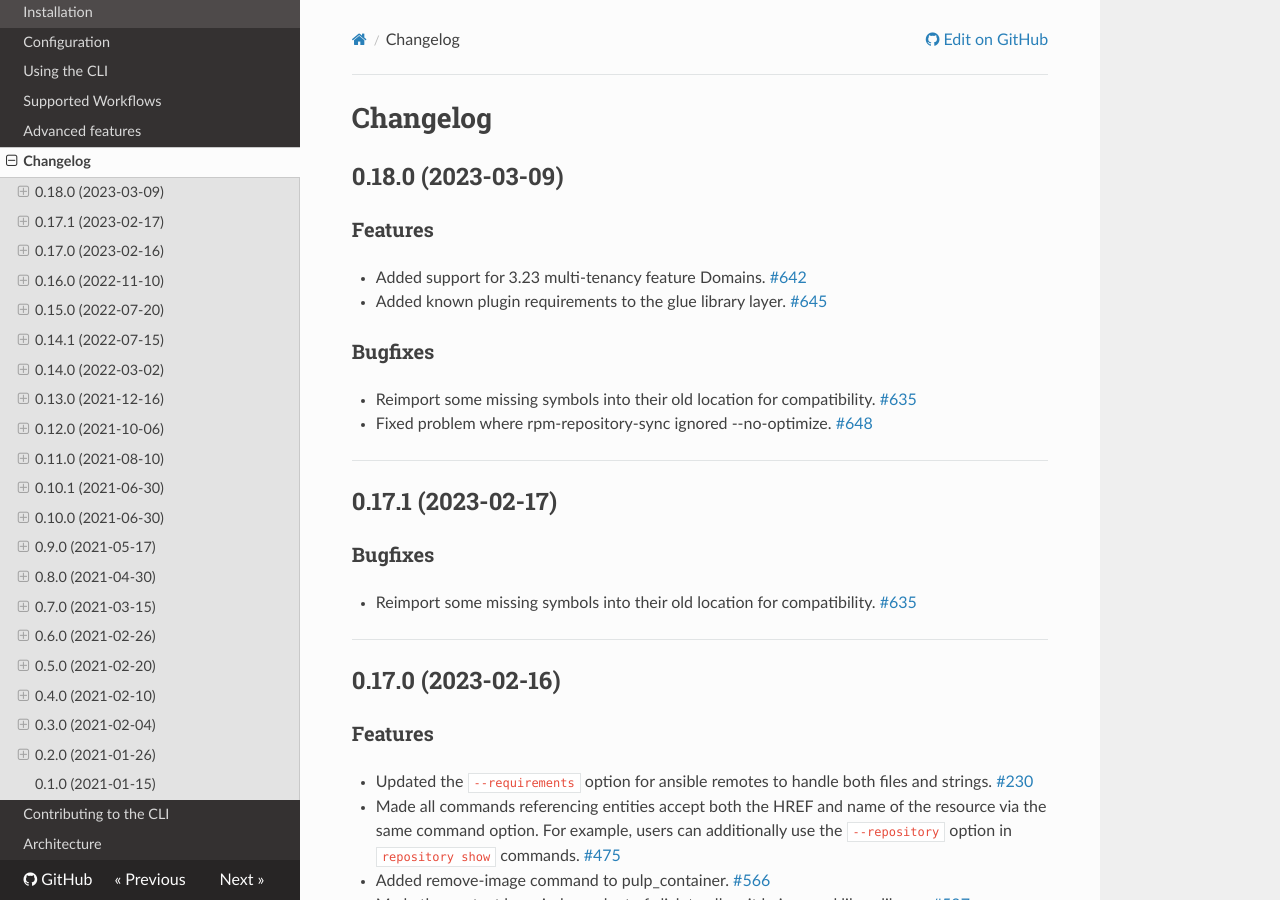
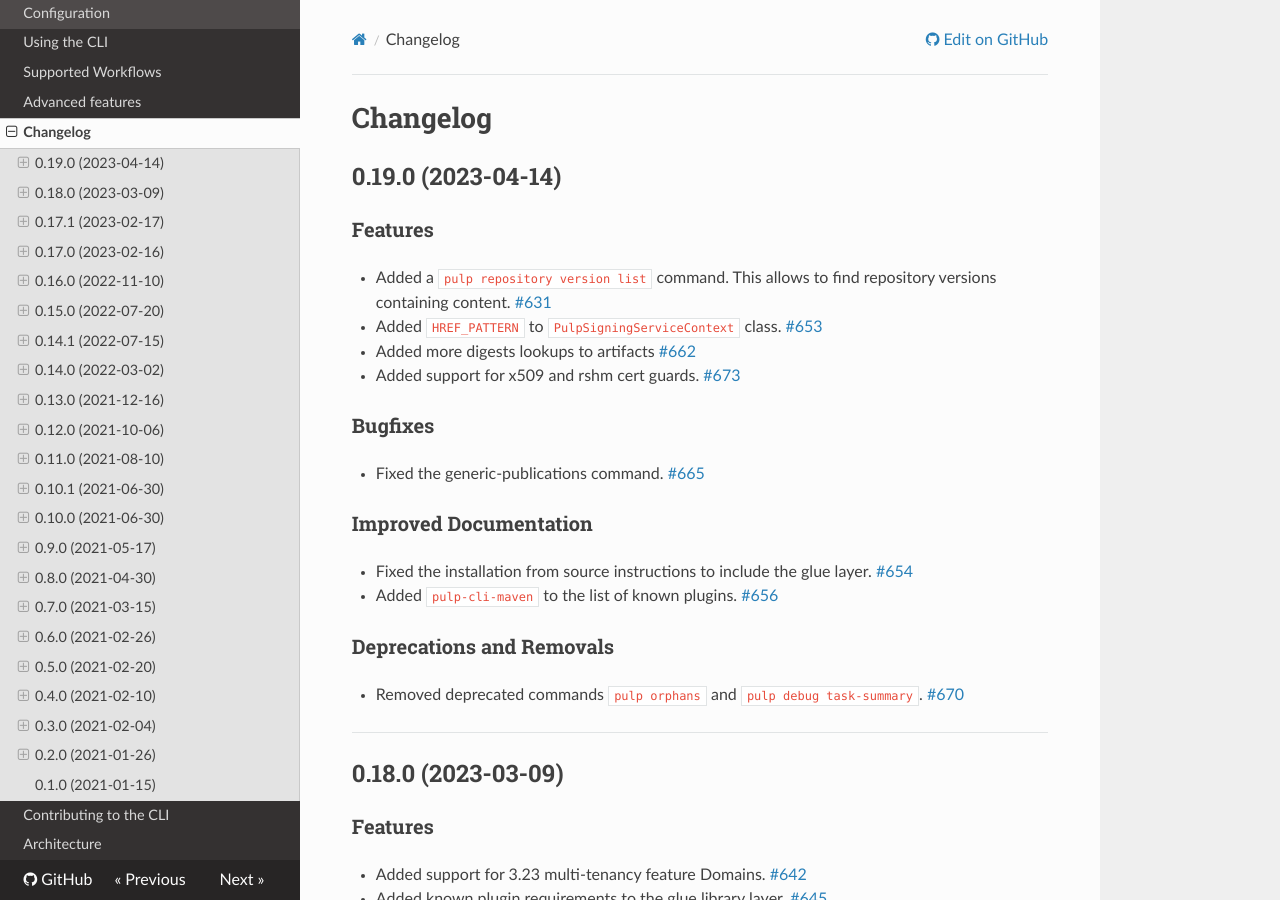
Before and after one commit to pulp/pulp-cli, an MkDocs documentation site: the page built from docs/CHANGES.md, in a window 1280 px wide and 900 px high. Built offline with MkDocs 1.6.1, drawn with Linux system fonts in a browser that asks for light colours; nearby versions of some CDN libraries.

Commit message:
Release 0.19.0
[noissue]

```diff
--- a/docs/CHANGES.md
+++ b/docs/CHANGES.md
@@ -9,6 +9,45 @@
 [//]: # (WARNING: Don't drop the towncrier directive!)
 
 [//]: # (towncrier release notes start)
+
+## 0.19.0 (2023-04-14)
+
+
+
+### Features
+
+- Added a `pulp repository version list` command. This allows to find repository versions containing content.
+  [#631](https://github.com/pulp/pulp-cli/issues/631)
+- Added `HREF_PATTERN` to `PulpSigningServiceContext` class.
+  [#653](https://github.com/pulp/pulp-cli/issues/653)
+- Added more digests lookups to artifacts
+  [#662](https://github.com/pulp/pulp-cli/issues/662)
+- Added support for x509 and rshm cert guards.
+  [#673](https://github.com/pulp/pulp-cli/issues/673)
+
+
+### Bugfixes
+
+- Fixed the generic-publications command.
+  [#665](https://github.com/pulp/pulp-cli/issues/665)
+
+
+### Improved Documentation
+
+- Fixed the installation from source instructions to include the glue layer.
+  [#654](https://github.com/pulp/pulp-cli/issues/654)
+- Added `pulp-cli-maven` to the list of known plugins.
+  [#656](https://github.com/pulp/pulp-cli/issues/656)
+
+
+### Deprecations and Removals
+
+- Removed deprecated commands `pulp orphans` and `pulp debug task-summary`.
+  [#670](https://github.com/pulp/pulp-cli/issues/670)
+
+
+---
+
 
 ## 0.18.0 (2023-03-09)
 
--- a/pulp_cli/__init__.py
+++ b/pulp_cli/__init__.py
@@ -4,7 +4,7 @@
 import click
 import pkg_resources
 
-__version__ = "0.19.0.dev"
+__version__ = "0.19.0"
 _main: Optional[click.Group] = None
 
 
--- a/setup.py
+++ b/setup.py
@@ -32,12 +32,12 @@
     author="Pulp Team",
     author_email="pulp-list@redhat.com",
     url="https://github.com/pulp/pulp-cli",
-    version="0.19.0.dev",
+    version="0.19.0",
     packages=plugin_packages + extra_packages,
     package_data={"": ["py.typed", "locale/*/LC_MESSAGES/*.mo"]},
     python_requires=">=3.6",
     install_requires=[
-        "pulp-glue==0.19.0.dev",
+        "pulp-glue==0.19.0",
         "click>=8.0.0,<9.0.0",
         "PyYAML~=5.3",
         "schema==0.7.5",
```
Also changed, not shown: .bumpversion.cfg, 11 other files.
